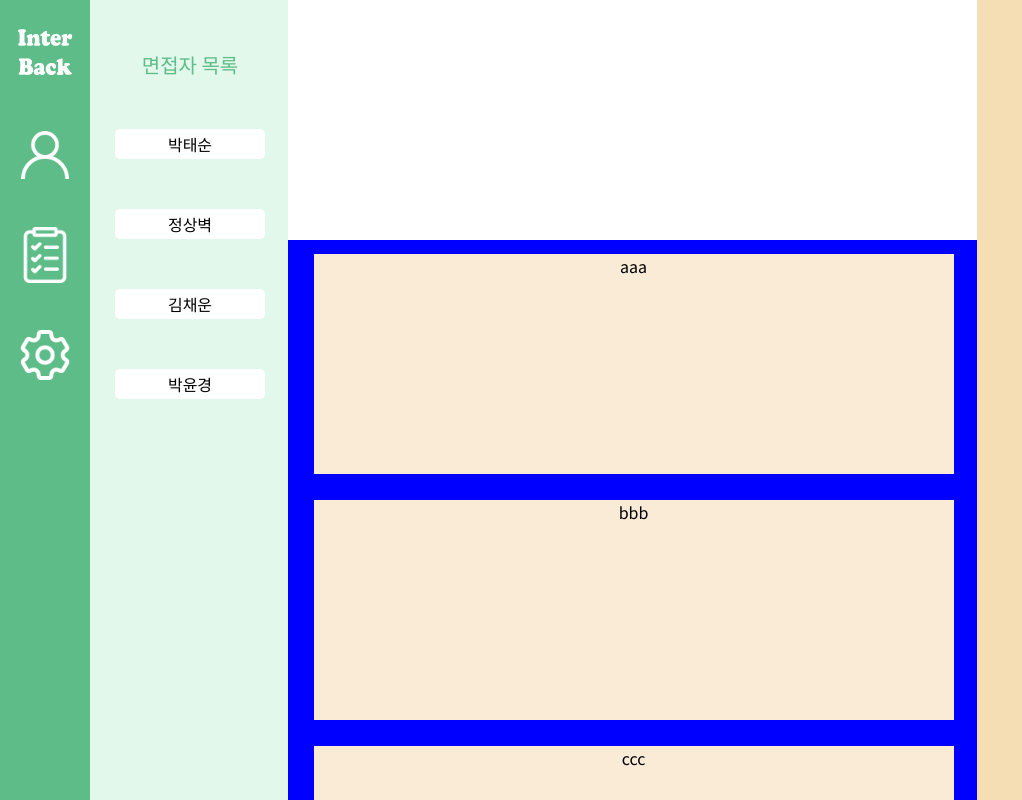
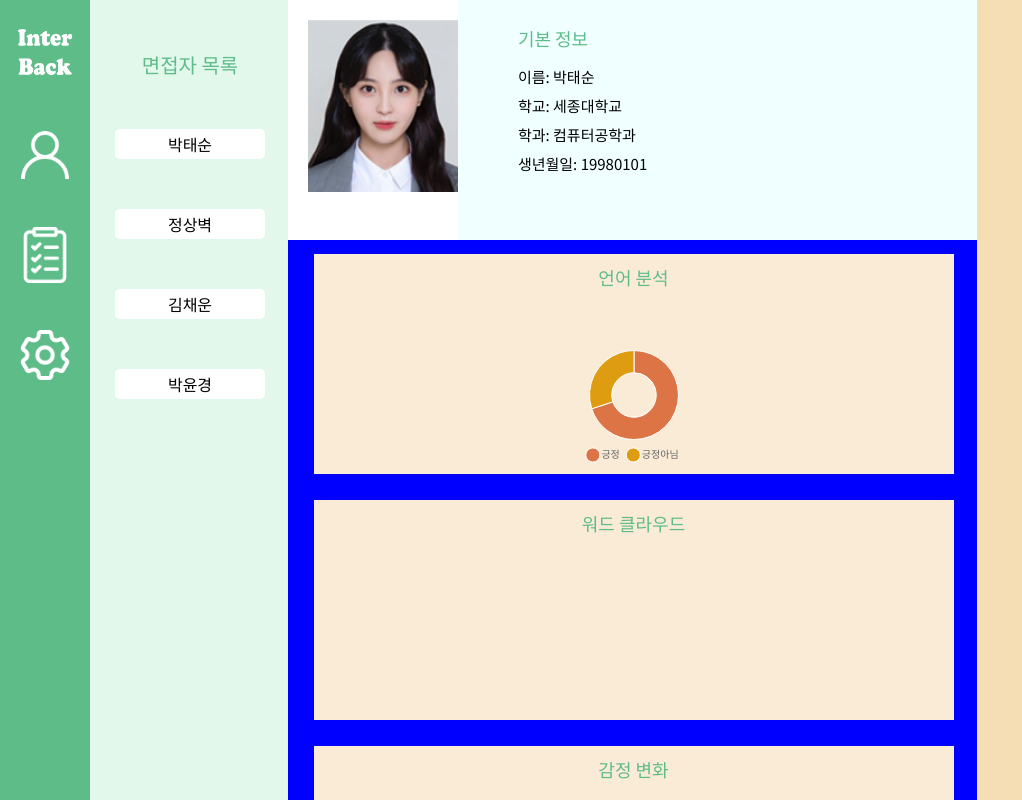
Before and after one commit to JeongSangByuk/InterBack_FE, a Vue app in the folder vue_test/: page /interview-analysis in a window 1280 px wide. Shown: the whole page, without its empty margins (0-1022 px from the left). Built offline with nearby package versions, Linux system fonts and the light colour scheme; what recorderx, vue-cookies, vue-webrtc would draw is missing.

Commit message:
[ADD] 면접 분석 차트

```diff
--- a/vue_test/package.json
+++ b/vue_test/package.json
@@ -9,6 +9,7 @@
   },
   "dependencies": {
     "axios": "^0.27.2",
+    "chart.js": "^3.7.1",
     "core-js": "^3.8.3",
     "eslint-import-resolver-webpack": "^0.13.2",
     "node-polyfill-webpack-plugin": "^1.1.4",
@@ -19,6 +20,7 @@
     "stylelint-webpack-plugin": "^3.2.0",
     "vue": "^3.2.13",
     "vue-carousel": "^0.18.0",
+    "vue-chartjs": "^4.1.0",
     "vue-cookies": "^1.8.0",
     "vue-router": "^4.0.13",
     "vue-ssr-carousel": "^1.4.0",
--- a/vue_test/src/assets/scss/2_pages/interview-analysis.scss
+++ b/vue_test/src/assets/scss/2_pages/interview-analysis.scss
@@ -62,18 +62,39 @@
 
 .basic-information-container{
   display: flex;
-  flex-direction: column;
-  justify-content: center;
-  align-items: center;
+  flex-direction: row;
+  align-items: flex-start;
+  justify-content: left;
   background-color: white;
   width: 54vw;
   height: 30vh;
 }
 
+.basic-information-box {
+  display: flex;
+  flex-direction: column;
+  align-items: flex-start;
+  justify-content: left;
+  background-color: azure;
+  height: 30vh;
+  flex-grow: 1;
+
+  &__title {
+    font-size: 18px;
+    color: $color-main;
+    margin: 25px 0 10px 60px;
+  }
+
+  &__description {
+    font-size: 15px;
+    color: black;
+    margin: 5px 0 3px 60px;
+  }
+}
+
 .analysis-container{
   display: flex;
   flex-direction: column;
-//  justify-content: center;
   align-items: center;
   background-color: blue;
   width: 54vw;
@@ -83,15 +104,47 @@
 }
 
 .analysis-box{
+  display: flex;
+  flex-direction: column;
+  justify-content: flex-start;
+  align-items: center;
   width: 50vw;
   height: 220px;
   min-height: 220px;
-  display: flex;
-  flex-direction: row;
-  justify-content: space-around;
   background-color: antiquewhite;
   margin-top: 14px;
   margin-bottom: 12px;
+
+  &__title {
+    font-size: 18px;
+    color: $color-main;
+    margin: 10px 0 10px 0;
+  }
+}
+
+.analysis-result-box{
+  width: 50vw;
+  display: flex;
+  flex-direction: column;
+  justify-content: center;
+  background-color: purple;
+}
+
+.pie-chart {
+  display: inline-block;
+  width: 110px;
+  height: 110px;
+  background: conic-gradient(#8b22ff 0% 25%, #ffc33b 25% 56%, #21f3d6 56% 100%);
+  border-radius: 100%;
+ // transform: translate(20%,20%);
+}
+
+.pie-chart-center {
+  width: 70px;
+  height: 70px;
+  background: white;
+  border-radius: 100%;
+// transform: translate(20%,20%);
 }
 
 .chatting-container{
--- a/vue_test/src/views/2_pages/InterviewAnalysis.vue
+++ b/vue_test/src/views/2_pages/InterviewAnalysis.vue
@@ -9,18 +9,48 @@
             <div class="interviewee-list-name">박윤경</div>
         </div>
         <div class="information-container">
-          <div class="basic-information-container"></div>
+          <div class="basic-information-container">
+            <img
+                  src="img/img_profile_photo_example.png"
+                  style="width: 150px; height: 170x; margin: 20px 0 0 20px"/>
+            <div class="basic-information-box">
+              <div class="basic-information-box__title">기본 정보</div>
+              <div class="basic-information-box__description">이름: 박태순</div>
+              <div class="basic-information-box__description">학교: 세종대학교</div>
+              <div class="basic-information-box__description">학과: 컴퓨터공학과</div>
+              <div class="basic-information-box__description">생년월일: 19980101</div>
+            </div>
+          </div>
 
           <div class="analysis-container">
+            <div class="analysis-box">
+              <div class="analysis-box__title">언어 분석</div>
 
-            <div class="analysis-box">aaa</div>
-            <div class="analysis-box">bbb</div>
-            <div class="analysis-box">ccc</div>
-            <div class="analysis-box">ddd</div>
-            <div class="analysis-box">eee</div>
-            <div class="analysis-box">fff</div>
+
+
+
+
+              <canvas id="chart1" width="50" height="50"></canvas>
+              <canvas id="chart2" width="50" height="50"></canvas>
+              <canvas id="chart3" width="50" height="50"></canvas>
+
+            </div>
+            <div class="analysis-box">
+              <div class="analysis-box__title">워드 클라우드</div>
+            </div>
+            <div class="analysis-box">
+              <div class="analysis-box__title">감정 변화</div>
+            </div>
+            <div class="analysis-box">
+              <div class="analysis-box__title">목소리 분석</div>
+            </div>
+            <div class="analysis-box">
+              <div class="analysis-box__title">Interback 총점</div>
+            </div>
+            <div class="analysis-box">
+              <div class="analysis-box__title">총점 그래프</div>
+            </div>
           </div>
-
         </div>
         <div class="chatting-container">
         </div>
@@ -29,7 +59,81 @@
 </template>
 
 <script>
-export default {};
+import {Chart, registerables} from 'chart.js';
+Chart.register(...registerables);
+
+export default {
+  methods: {
+    fillData(chartId, label1, label2){
+      const ctx = document.getElementById(chartId).getContext('2d');
+      this.myChart = new Chart(ctx, {
+        type:'doughnut',
+        data:{
+          labels:[label1,label2],
+          datasets:[
+            {
+              backgroundColor:[
+                "#DD7445", "#DE9D11"
+              ],
+              data: [70, 30]
+            }
+          ]
+        },
+        options: {
+          plugins: {
+            legend: {
+              display: true,
+              position: "bottom",
+              labels: {
+                boxWidth: 7,
+                padding: 10,
+                usePointStyle: true,
+                pointStyle: "circle",
+                font: {
+                  size: 10
+                }
+              },
+              fullSize: false,
+              align: "center"
+            },
+            tooltip: {
+              boxWidth: 15,
+              bodyFont: { size: 14 }
+            }
+          },
+
+          responsive: true,
+          maintainAspectRatio: false,
+          layout: {
+            padding: {
+              top: 50,
+              bottom:50
+            }
+          },
+          elements: {
+            arc: {
+              borderWidth: 1
+            }
+          },
+          animation: {
+            duration: 1000
+          }
+        }
+      })
+    }
+  },
+  mounted() {
+    this.fillData('chart1','긍정','긍정아님');
+    this.fillData('chart2','00','22');
+    this.fillData('chart3','11','33');
+
+  },
+  data(){
+    return{
+      myChart:null
+    };
+  }
+};
 </script>
 
 <style lang="scss" scoped>
```
Also changed, not shown: 1 other file (tests, documents, lock files or other folders).
